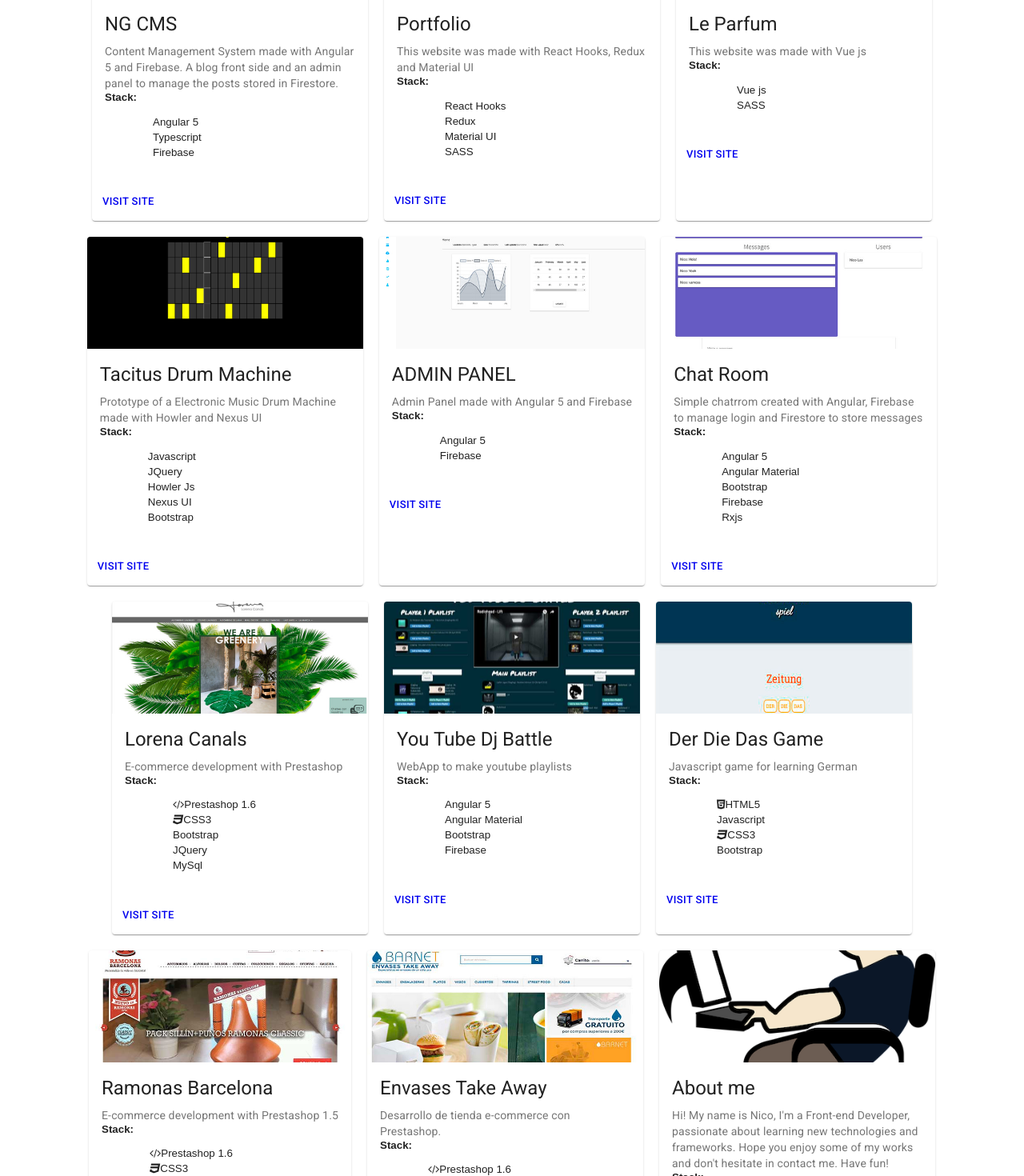
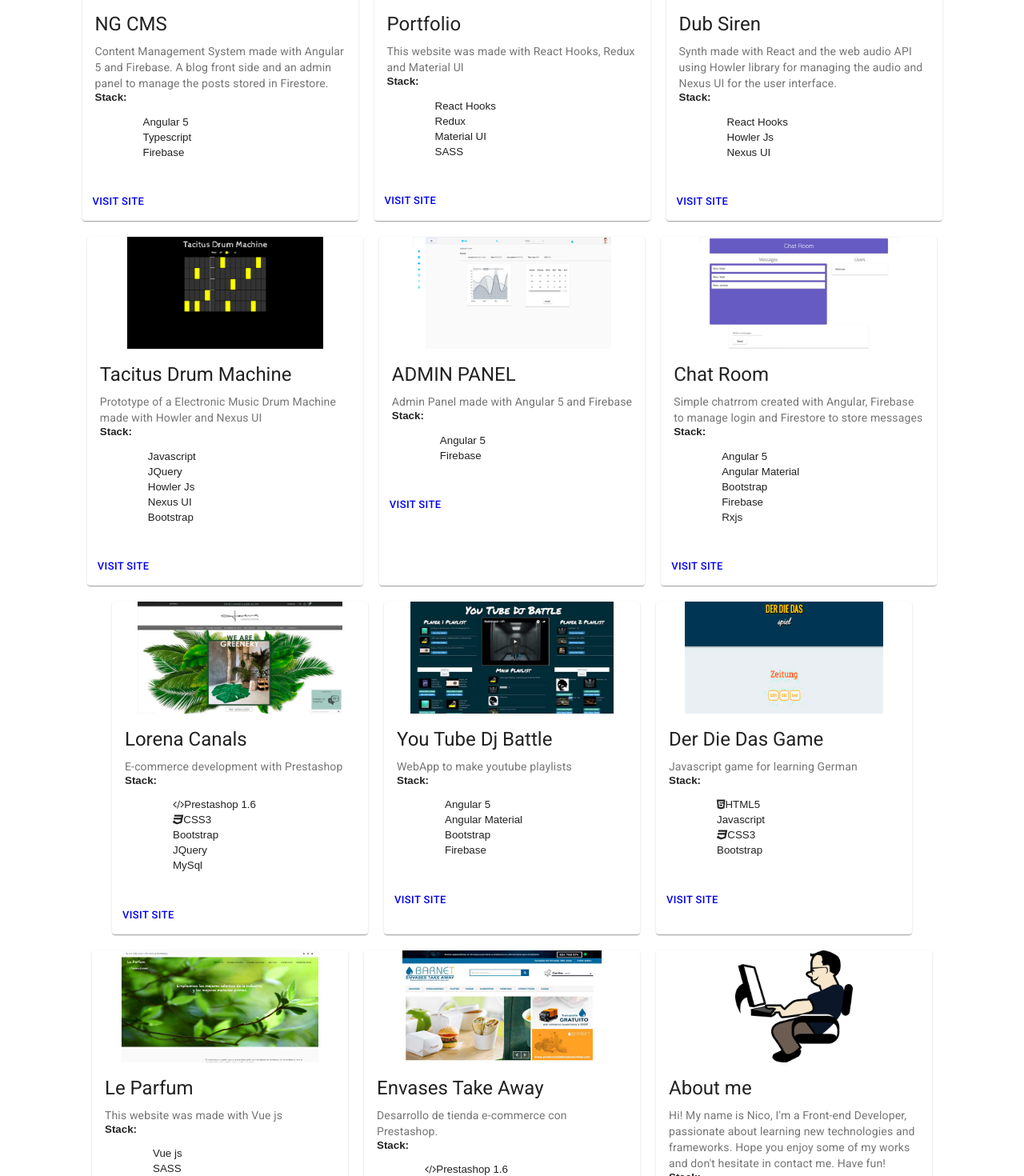
Before and after one commit to rodacode/reactPortfolio, a React (Create React App) app: page / in a window 1280 px wide. Shown: the part 360-1830 px from the top of the page at 80% size. Built offline with nearby package versions, Linux system fonts and the light colour scheme; some icons are missing.

Commit message:
added project  and final scss

```diff
--- a/src/components/card/projectCard.scss
+++ b/src/components/card/projectCard.scss
@@ -1,3 +1,6 @@
 a {
   text-decoration: none;
 }
+.MuiCardMedia-img {
+    object-fit: contain!important;
+}
--- a/src/components/gallery/Gallery.js
+++ b/src/components/gallery/Gallery.js
@@ -56,19 +56,23 @@ const items = [
     },
     {
         id:2,
-        title: "Le Parfum",
-        imgSrc: require("../../assets/img/leparfum.png"),
-        text: "This website was made with Vue js",
-        url: "http://leparfumaromas.com.ar",
-        tag: "vue",
+        title: "Dub Siren",
+        imgSrc: require("../../assets/img/dub-siren.png"),
+        text: "Synth made with React and the web audio API using Howler library for managing the audio and Nexus UI for the user interface.",
+        url: "https://nicohardmeier.github.io/dub-siren/",
+        tag: "react",
         stack: [
             {
-                name: "Vue js",
-                icon: "devicon-vuejs-plain"
+                name: "React Hooks",
+                icon: "devicon-react-plain"
             },
             {
-                name: "SASS",
-                icon: "devicon-sass-original"
+                name: "Howler Js",
+                icon: "devicon-javascript-plain"
+            },
+            {
+                name: "Nexus UI",
+                icon: "devicon-javascript-plain"
             }
         ]
     },
@@ -235,34 +239,21 @@ const items = [
                 icon: "devicon-bootstrap-plain"
             }
         ]
-    },
-    {
+    },    {
         id:9,
-        title: "Ramonas Barcelona",
-        imgSrc: require("../../assets/img/ramonas.jpg"),
-        text: "E-commerce development with Prestashop 1.5",
-        url: "http://www.ramonasbarcelona.com",
-        tag: "prestashop",
+        title: "Le Parfum",
+        imgSrc: require("../../assets/img/leparfum.png"),
+        text: "This website was made with Vue js",
+        url: "http://leparfumaromas.com.ar",
+        tag: "vue",
         stack: [
             {
-                name: "Prestashop 1.6",
-                icon: "fa fa-code"
+                name: "Vue js",
+                icon: "devicon-vuejs-plain"
             },
             {
-                name: "CSS3",
-                icon: "fa fa-css3"
-            },
-            {
-                name: "Bootstrap",
-                icon: "devicon-bootstrap-plain"
-            },
-            {
-                name: "JQuery",
-                icon: "devicon-jquery-plain"
-            },
-            {
-                name: "MySql",
-                icon: "devicon-mysql-plain"
+                name: "SASS",
+                icon: "devicon-sass-original"
             }
         ]
     },
```
Also changed, not shown: src/assets/img/dub-siren.png (added).
